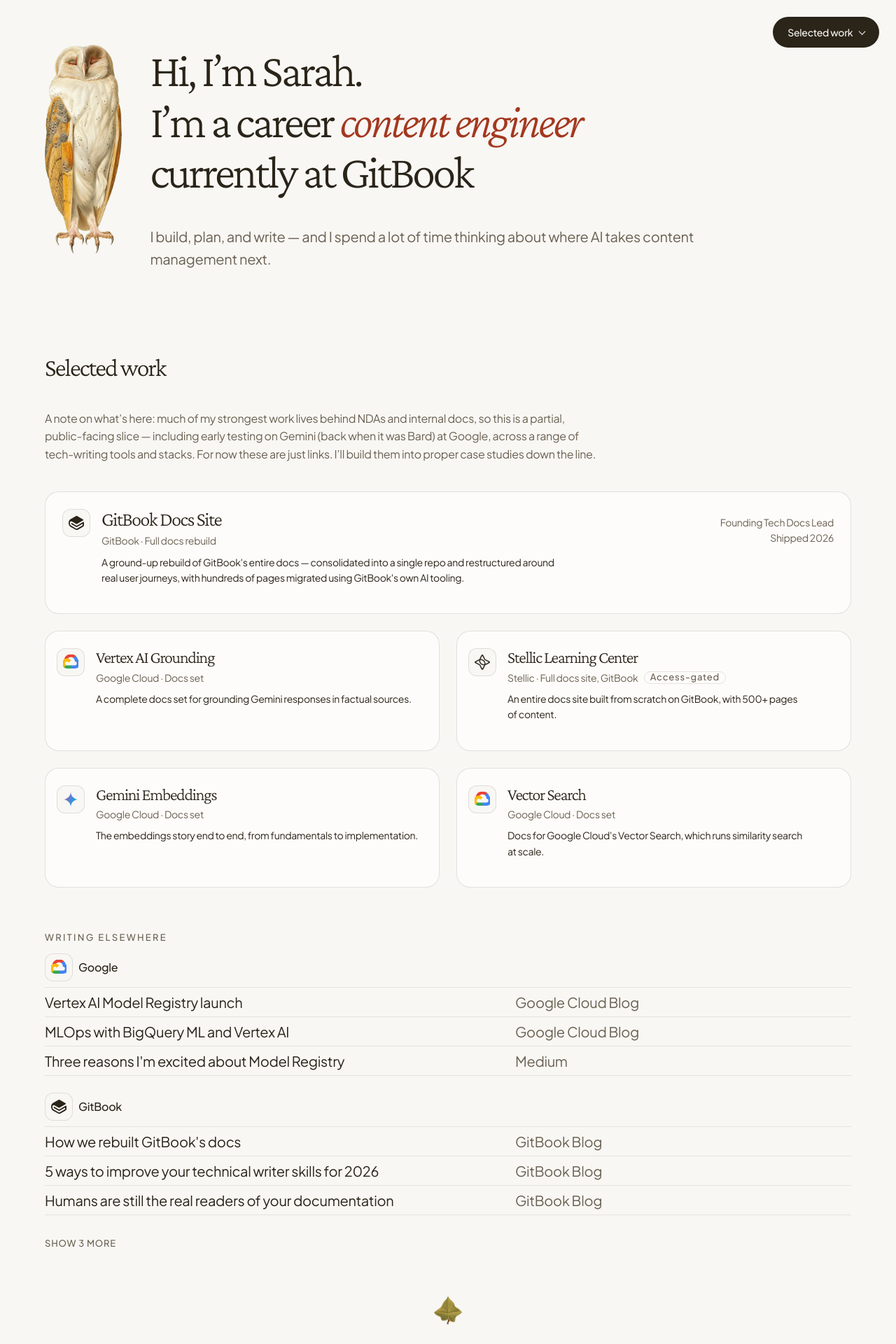
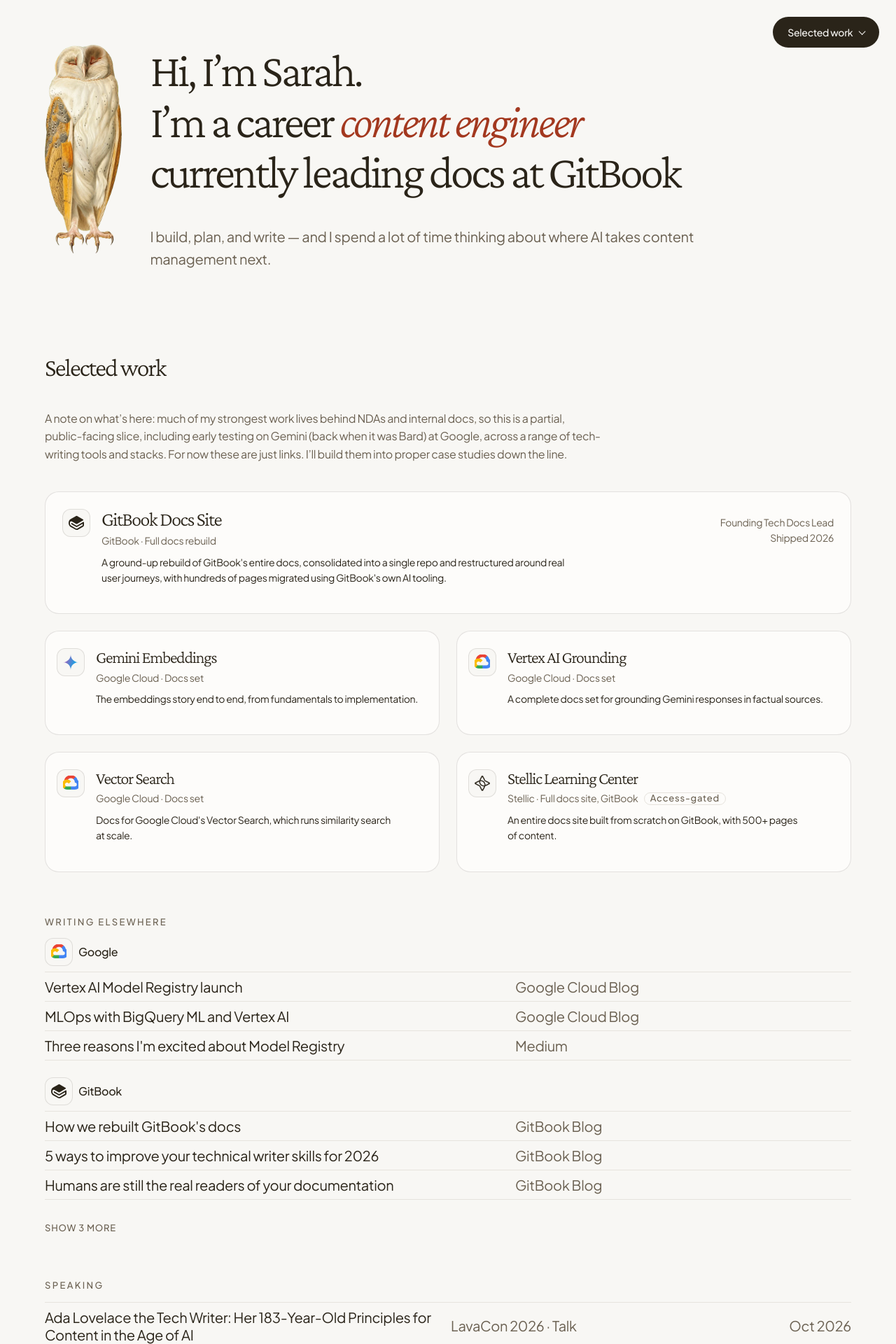
Before and after one commit to scrivera-dugan/site, a Jekyll site: the page built from index.md, in a window 1280 px wide. Shown: the top 1920 px of the page at 70% size. Built offline with Jekyll 4.4.1, drawn with Linux system fonts in a browser that asks for light colours; some of the changed text lies outside the part shown.

Commit message:
Update resume, add speaking list and resume PDF
Co-Authored-By: Claude Opus 5.5 <noreply@anthropic.com>

```diff
--- a/_data/work.yml
+++ b/_data/work.yml
@@ -12,17 +12,31 @@ featured:
   kind: Full docs rebuild
   url: https://gitbook.com/docs
   summary: >-
-    A ground-up rebuild of GitBook's entire docs — consolidated into a single repo and
+    A ground-up rebuild of GitBook's entire docs, consolidated into a single repo and
     restructured around real user journeys, with hundreds of pages migrated using GitBook's own AI tooling.
   meta: Founding Tech Docs Lead · Shipped 2026
 
 docs:
+  - title: Gemini Embeddings
+    org: Google Cloud
+    logo: gemini
+    kind: Docs set
+    url: https://cloud.google.com/vertex-ai/generative-ai/docs/embeddings/get-text-embeddings
+    summary: The embeddings story end to end, from fundamentals to implementation.
+
   - title: Vertex AI Grounding
     org: Google Cloud
     logo: gcloud
     kind: Docs set
     url: https://cloud.google.com/vertex-ai/generative-ai/docs/grounding/overview
     summary: A complete docs set for grounding Gemini responses in factual sources.
+
+  - title: Vector Search
+    org: Google Cloud
+    logo: gcloud
+    kind: Docs set
+    url: https://cloud.google.com/vertex-ai/docs/vector-search/overview
+    summary: Docs for Google Cloud's Vector Search, which runs similarity search at scale.
 
   - title: Stellic Learning Center
     org: Stellic
@@ -32,20 +46,6 @@ docs:
     # The docs themselves sit behind auth, so this points at the public site.
     gated: true
     summary: An entire docs site built from scratch on GitBook, with 500+ pages of content.
-
-  - title: Gemini Embeddings
-    org: Google Cloud
-    logo: gemini
-    kind: Docs set
-    url: https://cloud.google.com/vertex-ai/generative-ai/docs/embeddings/get-text-embeddings
-    summary: The embeddings story end to end, from fundamentals to implementation.
-
-  - title: Vector Search
-    org: Google Cloud
-    logo: gcloud
-    kind: Docs set
-    url: https://cloud.google.com/vertex-ai/docs/vector-search/overview
-    summary: Docs for Google Cloud's Vector Search, which runs similarity search at scale.
 
 # writing is grouped by company on the page, in the order the companies first appear.
 writing:
@@ -106,3 +106,29 @@ writing:
     where: GitBook Blog
     logo: gitbook
     url: https://www.gitbook.com/blog/sarah-dugan-first-30
+
+# Talks, panels, and workshops, newest first.
+speaking:
+  - title: "Ada Lovelace the Tech Writer: Her 183-Year-Old Principles for Content in the Age of AI"
+    kind: Talk
+    event: LavaCon 2026
+    date: 2026-10-26
+    url: https://www.lavacon.org/blog/speaker/sarah-dugan/
+
+  - title: Practical AI for Documentation
+    kind: Workshop
+    event: Write the Docs Bay Area
+    date: 2026-10-06
+    url: https://www.gitbook.com/blog/write-the-docs-san-francisco-ai-workshop
+
+  - title: State of the Docs
+    kind: Panel
+    event: Write the Docs Bay Area
+    date: 2026-05-07
+    url: https://luma.com/e5r410lo
+
+  - title: Docs Site Constructive Review
+    kind: Writing Day session
+    event: Write the Docs Portland
+    date: 2026-05-03
+    url: https://www.writethedocs.org/conf/portland/2026/writing-day/
--- a/_layouts/default.html
+++ b/_layouts/default.html
@@ -72,7 +72,7 @@
                 <h1 class="hero-title">
                     <span class="hl">Hi, I&rsquo;m Sarah.</span>
                     <span class="hl">I&rsquo;m a career <span class="rotator" data-rotator>technical writer</span></span>
-                    <span class="hl">currently at GitBook</span>
+                    <span class="hl">currently leading docs at GitBook</span>
                 </h1>
                 <p class="sub">I build, plan, and write &mdash; and I spend a lot of time thinking about where AI takes content management next.</p>
             </div>
--- a/index.md
+++ b/index.md
@@ -9,7 +9,7 @@ title: Home
 <section class="block" id="work" aria-labelledby="work-h">
 {% include section-head.html id="work-h" label="Selected" title="work" %}
 
-<p class="section-intro">A note on what&rsquo;s here: much of my strongest work lives behind NDAs and internal docs, so this is a partial, public-facing slice &mdash; including early testing on Gemini (back when it was Bard) at Google, across a range of tech-writing tools and stacks. For now these are just links. I&rsquo;ll build them into proper case studies down the line.</p>
+<p class="section-intro">A note on what&rsquo;s here: much of my strongest work lives behind NDAs and internal docs, so this is a partial, public-facing slice, including early testing on Gemini (back when it was Bard) at Google, across a range of tech-writing tools and stacks. For now these are just links. I&rsquo;ll build them into proper case studies down the line.</p>
 
 {% if work.featured %}
 <article class="work-card work-card--lead">
@@ -32,7 +32,7 @@ title: Home
         {% include logo.html name=item.logo %}
         <div class="text">
         <h3><a href="{{ item.url }}" rel="noopener">{{ item.title }}</a></h3>
-        <p class="org">{{ item.org }} &middot; {{ item.kind }}{% if item.gated %} <span class="gated-tag">Access-gated<span class="visually-hidden"> &mdash; this link opens the public site, not the documentation</span></span>{% endif %}</p>
+        <p class="org">{{ item.org }} &middot; {{ item.kind }}{% if item.gated %} <span class="gated-tag">Access-gated<span class="visually-hidden">: this link opens the public site, not the documentation</span></span>{% endif %}</p>
         <p>{{ item.summary }}</p>
         </div>
     </div>
@@ -59,6 +59,18 @@ title: Home
 <button class="index-toggle" type="button" aria-controls="writing-{{ group.name | slugify }}" aria-expanded="false" data-more-toggle data-more="Show {{ extra }} more" data-less="Show fewer">Show {{ extra }} more</button>
 {% endif %}
 {% endfor %}
+{% endif %}
+{% if work.speaking and work.speaking.size > 0 %}
+<h3 class="sub-label">Speaking</h3>
+<ul class="index-list index-list--links index-list--dated">
+{% for talk in work.speaking %}
+    <li><a class="index-row" href="{{ talk.url }}" rel="noopener">
+        <span class="what">{{ talk.title }}</span>
+        <span class="where">{{ talk.event }} &middot; {{ talk.kind }}</span>
+        <span class="when">{{ talk.date | date: "%b %Y" }}</span>
+    </a></li>
+{% endfor %}
+</ul>
 {% endif %}
 </section>
 
@@ -128,6 +140,7 @@ title: Home
     </li>
 {% endfor %}
 </ul>
+<a class="resume-download" href="{{ '/sarah-dugan-resume.pdf' | relative_url }}">Full resume (PDF)</a>
 </section>
 
 <section class="block" id="about" aria-labelledby="about-h">
@@ -136,9 +149,9 @@ title: Home
 <div class="prose-columns">
 <p>I grew up reading, writing, and watching every movie I could get my hands on. As the middle child of five, I spent years working at my parents' bed and breakfast, where I met countless fascinating guests and made an equal number of beds.</p>
 
-<p>It was actually one of those guests who first suggested technical writing to me in high school and connected me with an internship at IBM &mdash; and the rest is history. I&rsquo;m a Boston native and a New Englander at heart, and grateful for how it shaped me.</p>
+<p>It was actually one of those guests who first suggested technical writing to me in high school and connected me with an internship at IBM, and the rest is history. I&rsquo;m a Boston native and a New Englander at heart, and grateful for how it shaped me.</p>
 
-<p>I live in Minneapolis and have become something of an academic nomad &mdash; my husband (a cognitive neuroscience professor) and I have moved four times since 2020. Living with someone who studies attention, memory, and learning has given me a front-row seat to how the brain actually processes information, and I&rsquo;m always connecting those insights back to my work: how do people absorb new concepts? What makes technical explanations stick?</p>
+<p>I live in Minneapolis and have become something of an academic nomad. My husband (a cognitive neuroscience professor) and I have moved four times since 2020. Living with someone who studies attention, memory, and learning has given me a front-row seat to how the brain actually processes information, and I&rsquo;m always connecting those insights back to my work: how do people absorb new concepts? What makes technical explanations stick?</p>
 
 <p>When I&rsquo;m not working, you&rsquo;ll find me puttering, thrifting, crafting, and daydreaming story ideas.</p>
 </div>
--- a/styles.css
+++ b/styles.css
@@ -780,6 +780,16 @@ pre code {
     font-size: var(--step-body);
 }
 
+/* Link lists with a date (Speaking) keep the third column for it, set at
+   the same size as the rest of the row. */
+.index-list--dated .index-row {
+    grid-template-columns: minmax(0, 1.35fr) minmax(0, 1fr) 8.5rem;
+}
+
+.index-list--dated .when {
+    font-size: var(--step-body);
+}
+
 /* Past the first few rows the list folds; JavaScript adds the toggle and
    hides the rest, and without it everything simply shows. */
 .js .index-list--collapsible:not(.is-expanded) .index-more {
@@ -799,6 +809,21 @@ pre code {
     text-transform: uppercase;
     color: var(--color-text-secondary);
     cursor: pointer;
+}
+
+.resume-download {
+    display: inline-block;
+    margin-top: var(--space-md);
+    font-family: var(--font-ui);
+    font-size: var(--step-label);
+    font-weight: 500;
+    letter-spacing: 0.06em;
+    text-transform: uppercase;
+    color: var(--color-text-secondary);
+}
+
+.resume-download:hover {
+    color: var(--accent);
 }
 
 .js .index-toggle {
@@ -1553,6 +1578,18 @@ a.index-row:hover .what {
         line-height: 1.45;
     }
 
+    /* Sections fade in on scroll; a print taken before scrolling would
+       otherwise come out blank. */
+    .resume-download {
+        display: none;
+    }
+
+    .js .block {
+        opacity: 1;
+        transform: none;
+        transition: none;
+    }
+
     .section-menu,
     .hero,
     .site-footer,
@@ -1764,3 +1801,15 @@ main .photo-carousel-item img {
         scroll-behavior: auto !important;
     }
 }
+
+/* Phones: the title gets the full width, and the date shares the event's
+   line beneath it. */
+@media (max-width: 40rem) {
+    .index-list--dated .index-row {
+        grid-template-columns: minmax(0, 1fr) auto;
+        grid-template-areas:
+            "what what"
+            "where when";
+        align-items: baseline;
+    }
+}
```
Also changed, not shown: _data/resume.yml (+13 -10 lines), _resume/build.py (added, +168 -0 lines), README.md, 2 other files.
